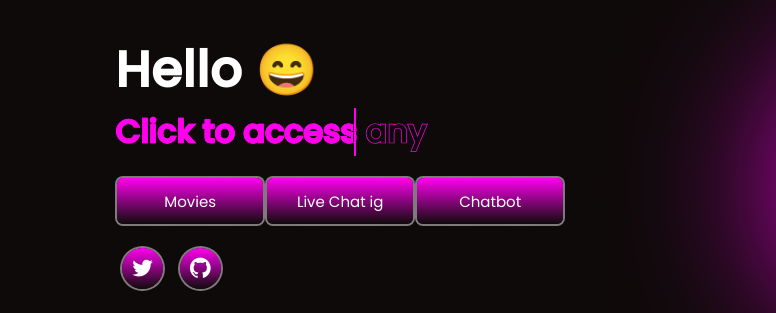
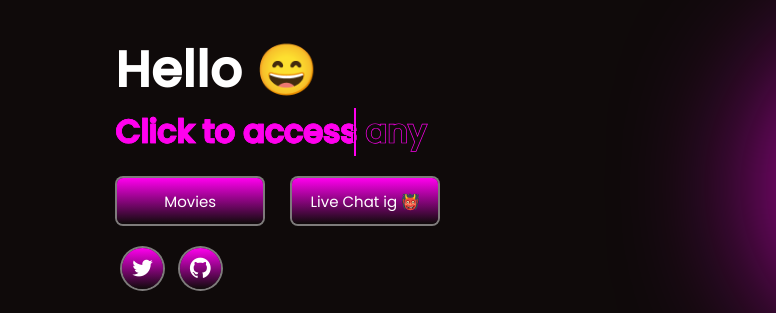
Before and after one commit to kaizer11th/website, a plain HTML site: page index.html in a window 1280 px wide. Shown: the part 254-567 px from the top of the page, 0-776 px from the left. Drawn offline with nearby package versions, Linux system fonts and the light colour scheme; grey boxes are pictures that could not be loaded.

Commit message:
Add files via upload

```diff
--- a/index.html
+++ b/index.html
@@ -29,9 +29,9 @@
             </div>
             <div class="btn-section">
 
-                <a href="http://san2k50m.top" class="landing-btn"><button class="btn">Movies</button></a>
-                <a href="http://223.177.248.215:81" class="landing-btn"><button class="btn">Live Chat ig</button></a>
-                <a href="https://mediafiles.botpress.cloud/00c2df4c-95d6-4e0a-9b19-f769045f9733/webchat/bot.html" class="landing-btn" target="_blank"><button class="btn">Chatbot</button></a>
+                <a href="http://223.177.248.215:82" class="landing-btn"><button class="btn">Movies </button></a>
+                <a href="http://223.177.248.215:81" class="landing-btn"><button class="btn">Live Chat ig 👹 </button></a>
+                <!-- <a href="https://mediafiles.botpress.cloud/00c2df4c-95d6-4e0a-9b19-f769045f9733/webchat/bot.html" class="landing-btn" target="_blank"><button class="btn">Chatbot</button></a> -->
             </div>
             <div class="social-media">
                <a href="https://twitter.com/kaizer_11th" target="_blank"> <i class='bx bxl-twitter' style="--clr:7"></i></a>
```
